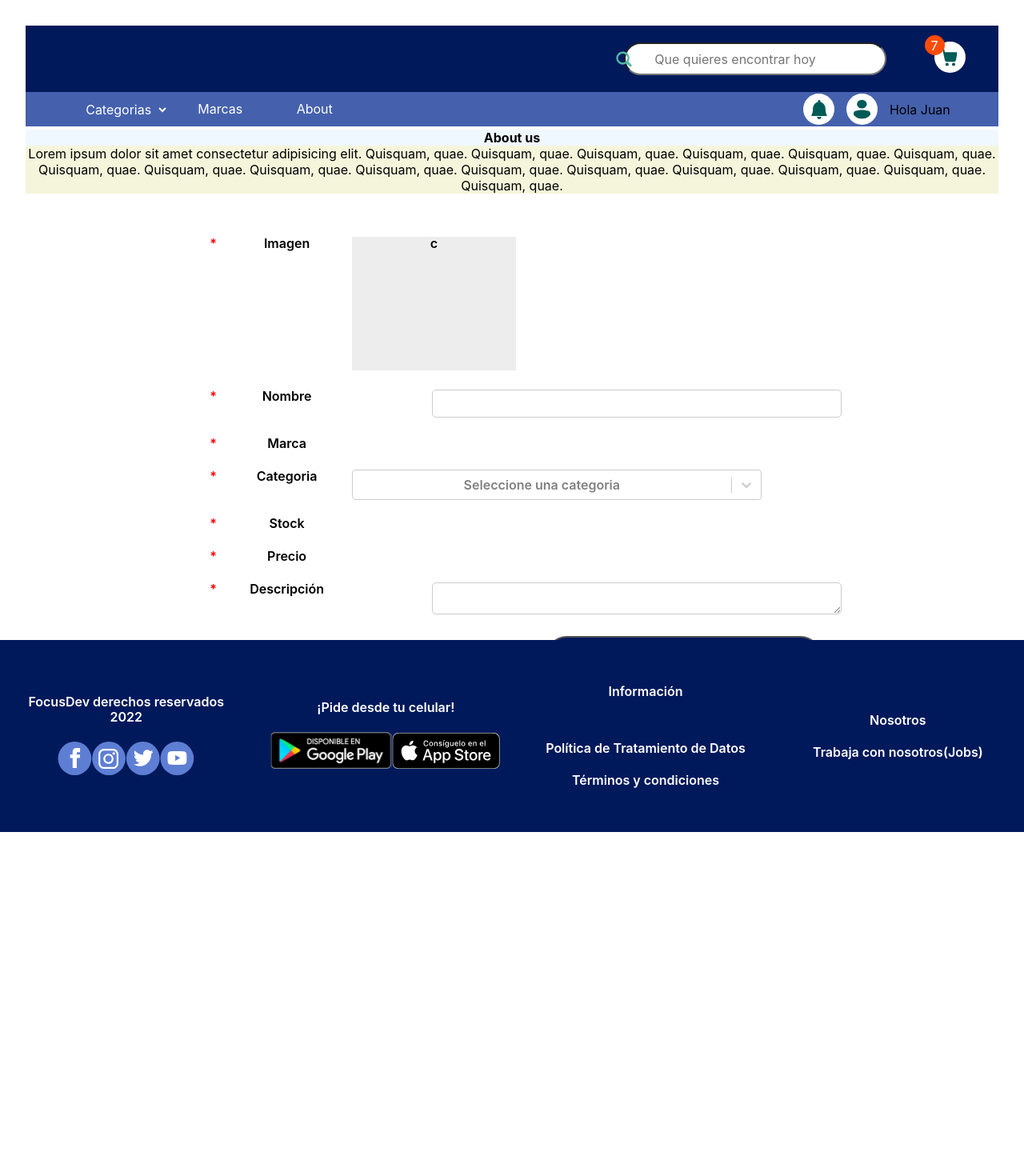
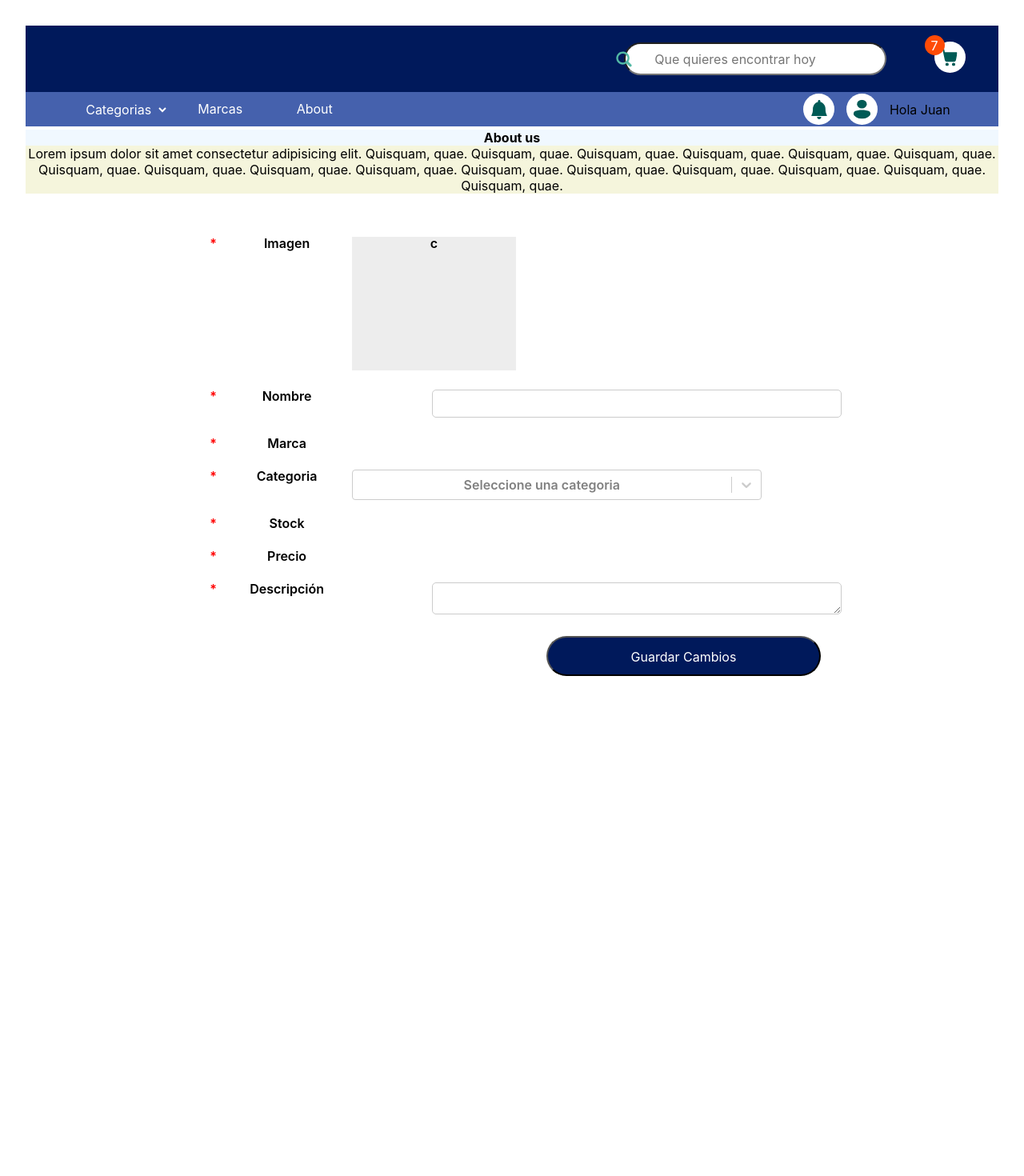
Before and after one commit to MINTIC2022-Web4/desarrollo-web-c4, a React (Vite) app in the folder frontend-focusDevs/: page /about in a window 1280 px wide. Shown: the top 1470 px of the page at 80% size. Before the commit the page ends 1040 px from the top, so only its background shows below. Built offline with nearby package versions, Linux system fonts and the light colour scheme; a web font is replaced by a local one.

Commit message:
refactor: Se ajusta footer

```diff
--- a/frontend-focusDevs/src/components/footer/footer.css
+++ b/frontend-focusDevs/src/components/footer/footer.css
@@ -13,7 +13,7 @@
   width: 100vw;
   height: 240px;
   left: 0px;
-  top: 100vh;
+  top: 2134px;
   background: #00195b;
   color: #ffffff;
   font-weight: 600;
@@ -44,13 +44,10 @@
 
 .row-footer {
   display: flex;
-
   justify-content: center;
   align-items: stretch;
-  /* flex-flow: column nowrap; */
   flex-direction: column;
   flex-wrap: nowrap;
-
   height: 100%;
   padding: 15px;
   gap: 5px;
```
